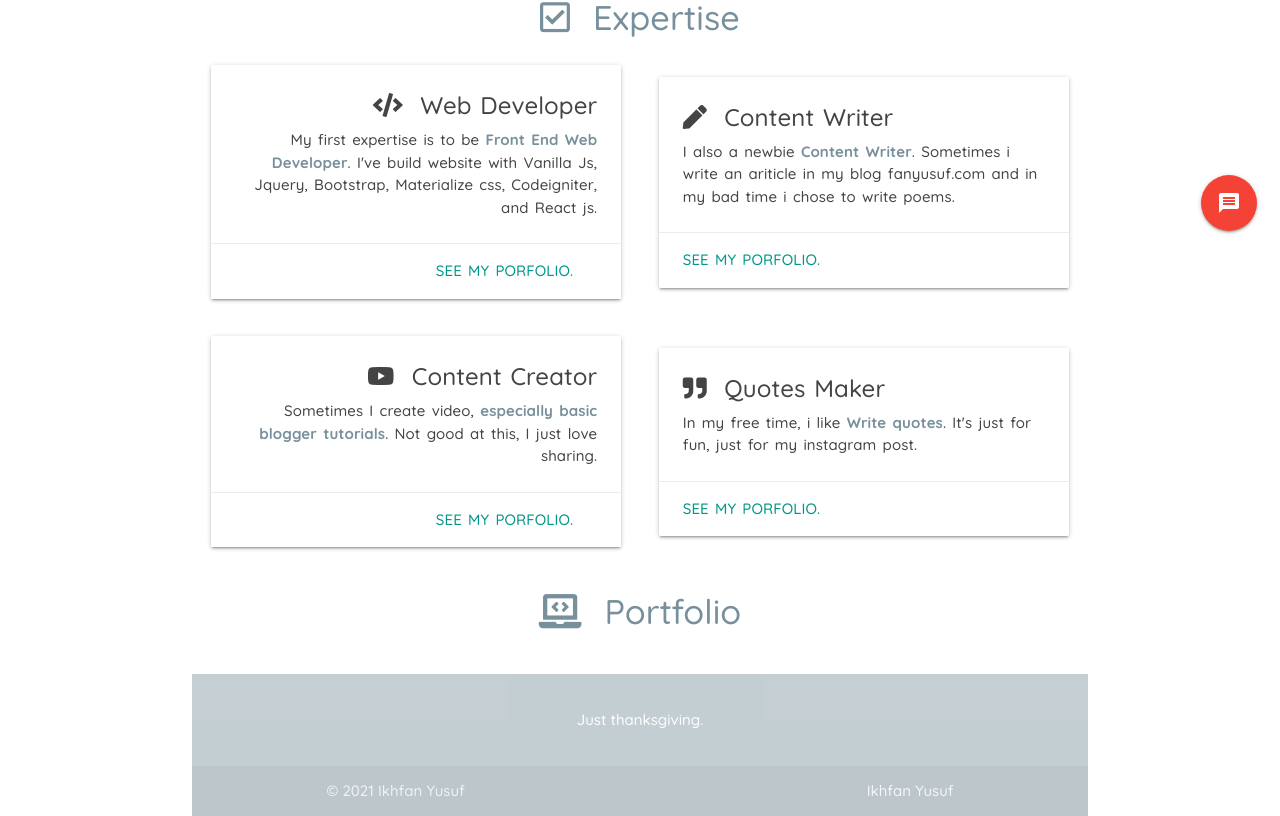
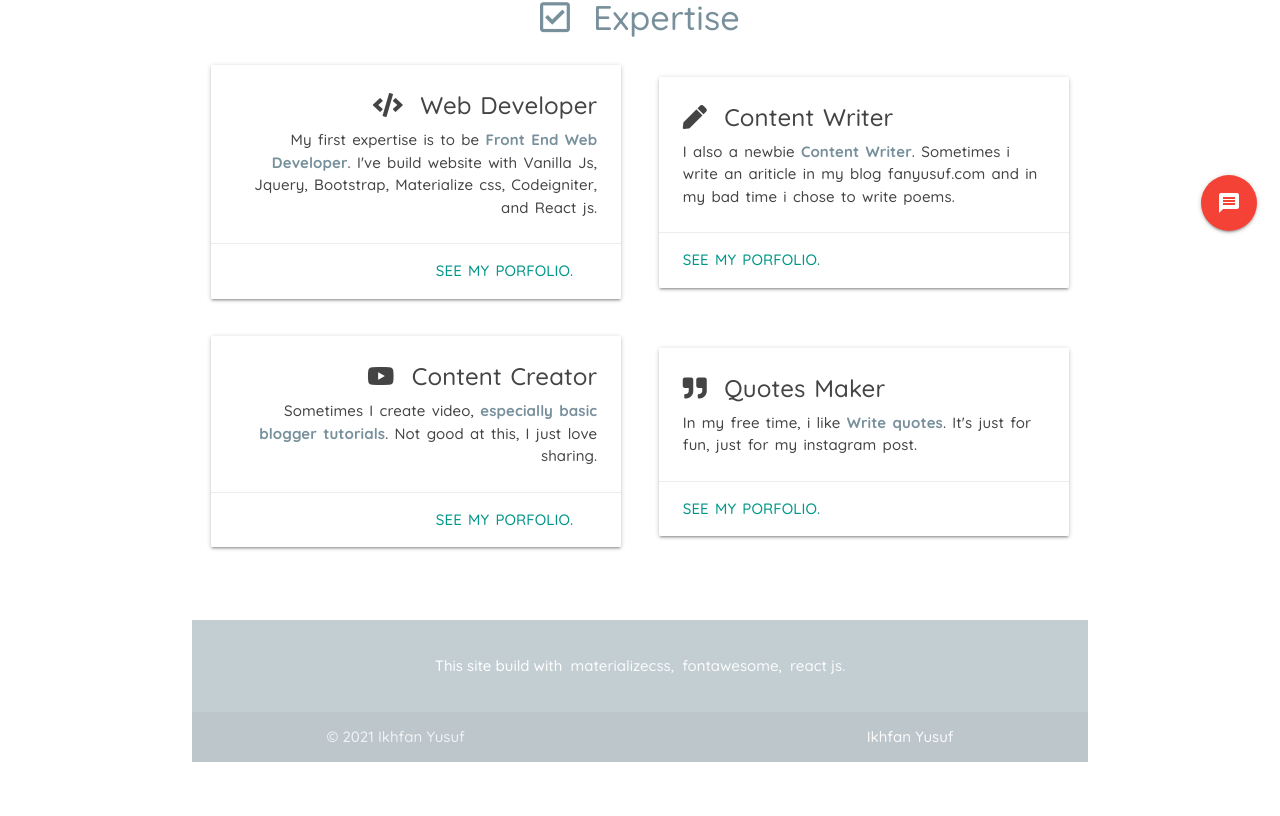
Before and after one commit to IkhfanYusuf/IkhfanYusuf.github.io, a React (Create React App) app: page / in a window 1280 px wide. Shown: the part 546-1362 px from the top of the page. After the commit the page ends 1308 px from the top, so only its background shows below. Built offline with nearby package versions, Linux system fonts and the light colour scheme.

Commit message:
menambah teks di footer

```diff
--- a/src/App.js
+++ b/src/App.js
@@ -66,7 +66,7 @@ function App(){
 
 		  		{/*EXPERTISE END*/}
 
-		  		<h4 className="Portfolio center-align blue-grey-text text-lighten-1"><i className="fas fa-laptop-code"></i>&nbsp;&nbsp;Portfolio</h4>
+		  		{/*<h4 className="Portfolio center-align blue-grey-text text-lighten-1"><i className="fas fa-laptop-code"></i>&nbsp;&nbsp;Portfolio</h4>*/}
 		  		<div className="section"/>
 
 		  	</div>
--- a/src/section/footer.js
+++ b/src/section/footer.js
@@ -8,14 +8,18 @@ const Footer = ()=>{
 	  <div className="container">
 	  	<div className="row">
 	  		<div className="col s12">
-	  			<p className="center-align">Just thanksgiving.</p>
+	  			<p className="center-align">This site build with &nbsp;
+	      			<a href="https://materializecss.com/" className="grey-text text-lighten-5">materializecss</a>, &nbsp;
+	      			<a href="https://fontawesome.com/" className="grey-text text-lighten-5">fontawesome</a>, &nbsp;
+	      			<a href="https://reactjs.org/" className="grey-text text-lighten-5">react js.</a>
+	      		</p>
 	  		</div>
 	  	</div>
 	  </div>
 	  <div className="footer-copyright">
 	    <div className="container">
 	      © 2021 Ikhfan Yusuf
-	      <a className="grey-text text-lighten-4 right" href="#!">Ikhfan Yusuf</a>
+	      <a href="https://instagram.com/ikhfan_yusuf" className="grey-text text-lighten-5 right">Ikhfan Yusuf</a>
 	    </div>
 	  </div>
 	</footer>
```
Also changed, not shown: 2 other files (tests, documents, lock files or other folders).
